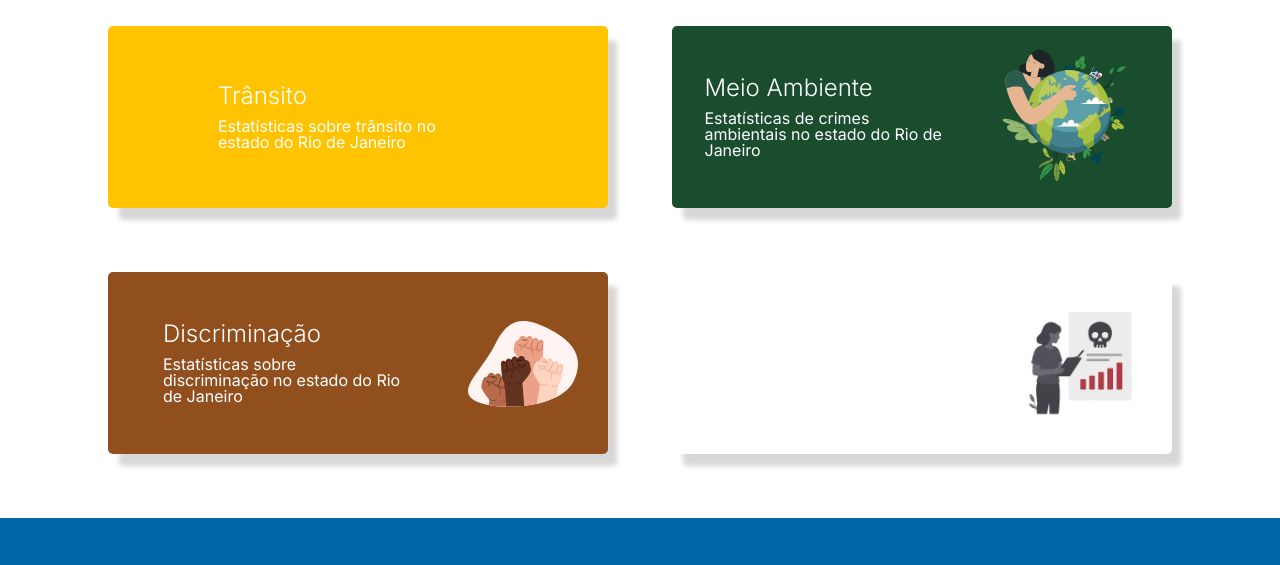
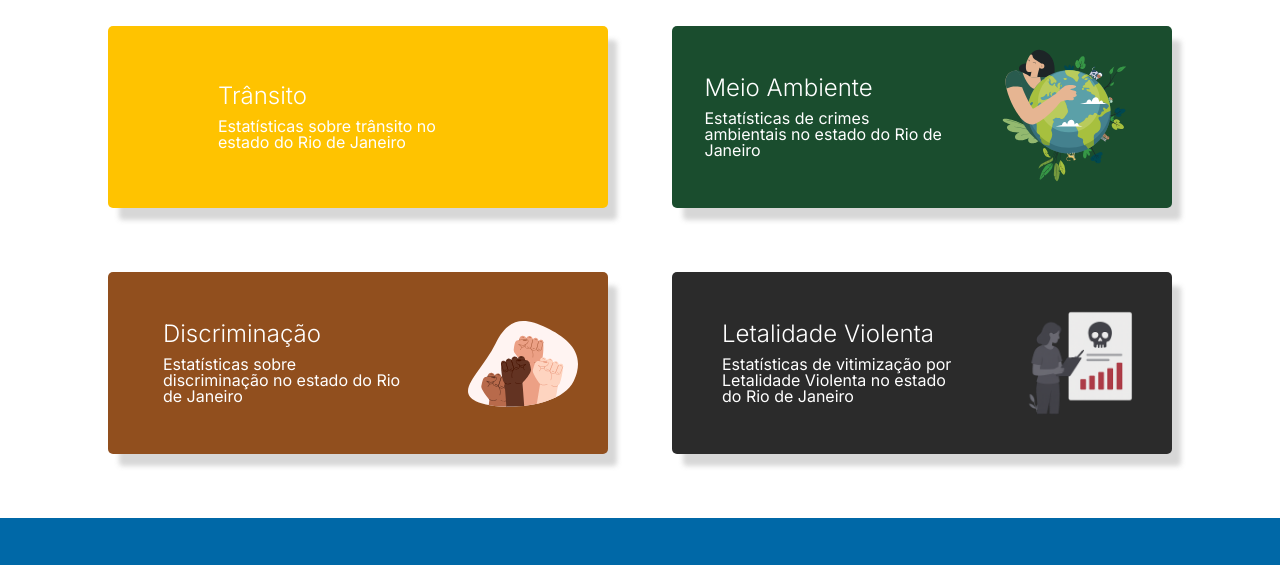
Before and after one commit to rootdanley/isp_conecta, a plain HTML site: page index.html in a window 1280 px wide. Shown: the part 1916-2481 px from the top of the page. Drawn offline with nearby package versions, Linux system fonts and the light colour scheme; a web font is replaced by a local one.

Commit message:
fix card no hero

```diff
--- a/css/60-cards.css
+++ b/css/60-cards.css
@@ -36,7 +36,7 @@
 .card-meioambiente { background-color: #1A4D2E; height: 162px; }
 .card-dossie { background-color: #AC0C5C; height: 162px; }
 .card-disc { background-color: #914F1E; height: 162px; }
-.card-lv { background-color: #ffffff; height: 162px; }
+.card-lv { background-color: #2b2b2b; height: 162px; }
 
 .card-texto{
     width: 50%;
--- a/index.html
+++ b/index.html
@@ -97,7 +97,7 @@
     </div>
   </div>
 
- <img id="logo-institucional" src="img/ISP_SESP_horizontal_branco.svg" alt="" />
+ <img id="logo-institucional" src="img/ISP_SESP_horizontal_branco.png" alt="" />
   <div id="animation"></div>
 </section>
 
--- a/js/js.js
+++ b/js/js.js
@@ -160,33 +160,41 @@ let heroMulherAtivo = false;
 /// Dados específicos do HERO (agora com imagem igual ao painel)
 const HERO_MULHER = [
   {
-    href: "https://ispconecta.rj.gov.br/dossie_mulher/",
+    href: "https://www.ispconecta.rj.gov.br/ispmulher/",
+    className: "card-dossiemulher",
     title: "Dossiê Mulher",
-    desc: "Estatísticas mensais de violência contra a mulher no estado do Rio de Janeiro",
-    img: "img/imgmod.svg",
+    desc: "Estudo publicado anualmente pelo ISP que reúne dados sobre crimes cometidos contra mulheres, organizado a partir das cinco formas de violência previstas na Lei Maria da Penha.",
+    img: "img/dossiemulher.png",
     imgAlt: "",
+    tag: "mulher",
   },
   {
     href: "https://www.ispconecta.rj.gov.br/ispmulher/",
+    className: "card-painel-mulher",
     title: "Painel Mulher",
-    desc: "Estatísticas mensais de violência contra a mulher no estado do Rio de Janeiro",
-    img: "img/imgmod.svg",
+    desc: "Estatísticas sobre delitos cometidos contra mulheres no estado do Rio de Janeiro.",
+    img: "img/painelmulher.png",
     imgAlt: "",
+    tag: "mulher",
   },
   {
     href: "https://www.ispconecta.rj.gov.br/ispmulher/",
+    className: "card-panoramamulher",
     title: "Panorama da violência contra a Mulher",
     desc: "Estatísticas mensais de violência contra a mulher no estado do Rio de Janeiro",
-    img: "img/imgmod.svg",
+    img: "img/panoramamulher.png",
     imgAlt: "",
+    tag: "mulher",
   },
   {
     href: "https://www.ispconecta.rj.gov.br/ispmulher/",
+    className: "card-estudosmulher",
     title: "Estudos Mulher",
-    desc: "Estatísticas mensais de violência contra a mulher no estado do Rio de Janeiro",
-    img: "img/imgmod.svg",
+    desc: "Ferramenta que reúne dados inéditos de alguns crimes cometidos contra meninas e mulheres no estado.",
+    img: "img/estudosmulher.png",
     imgAlt: "",
-  },
+    tag: "mulher",
+  }
 ];
 
 // Card do HERO com a MESMA estrutura do painel (imagem + texto)
```
Also changed, not shown: img/ISP_SESP_horizontal_branco.png (added).
